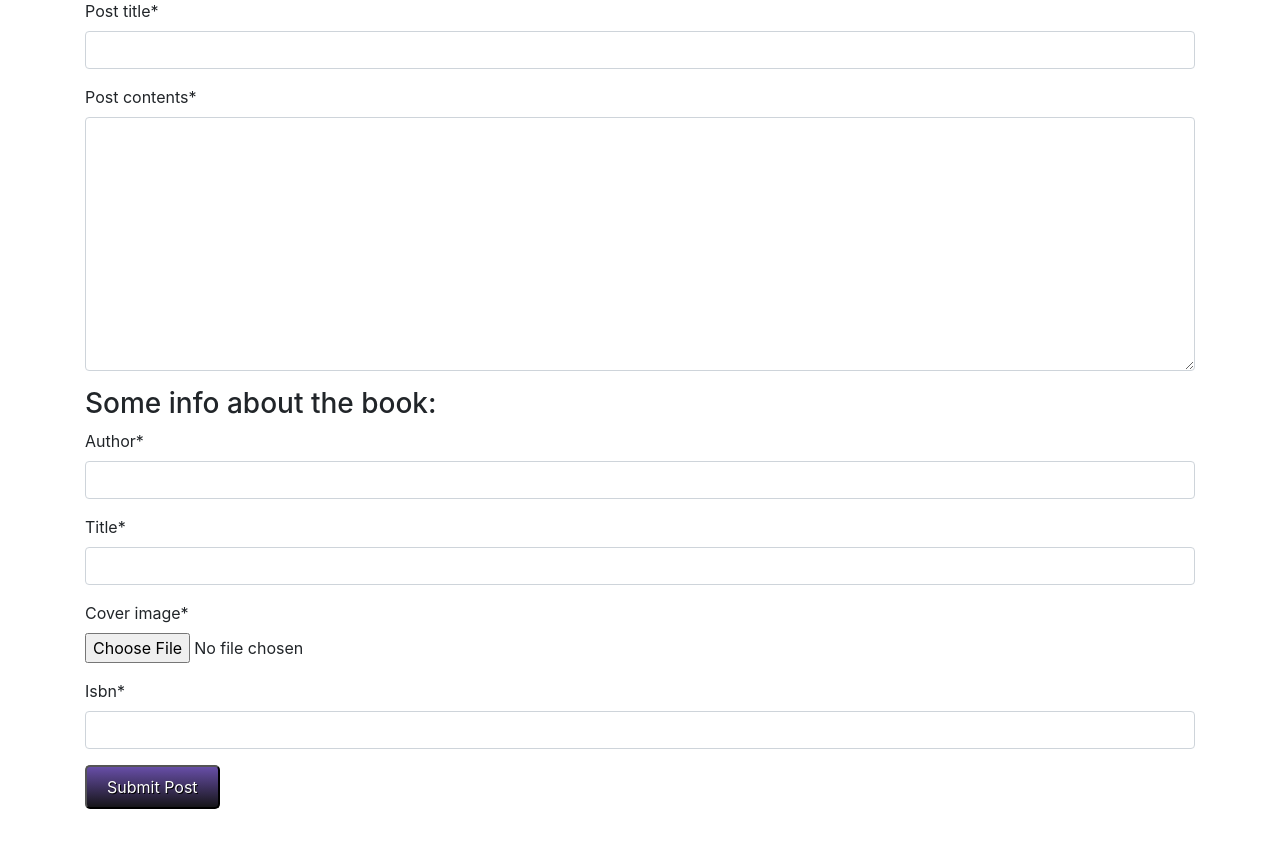
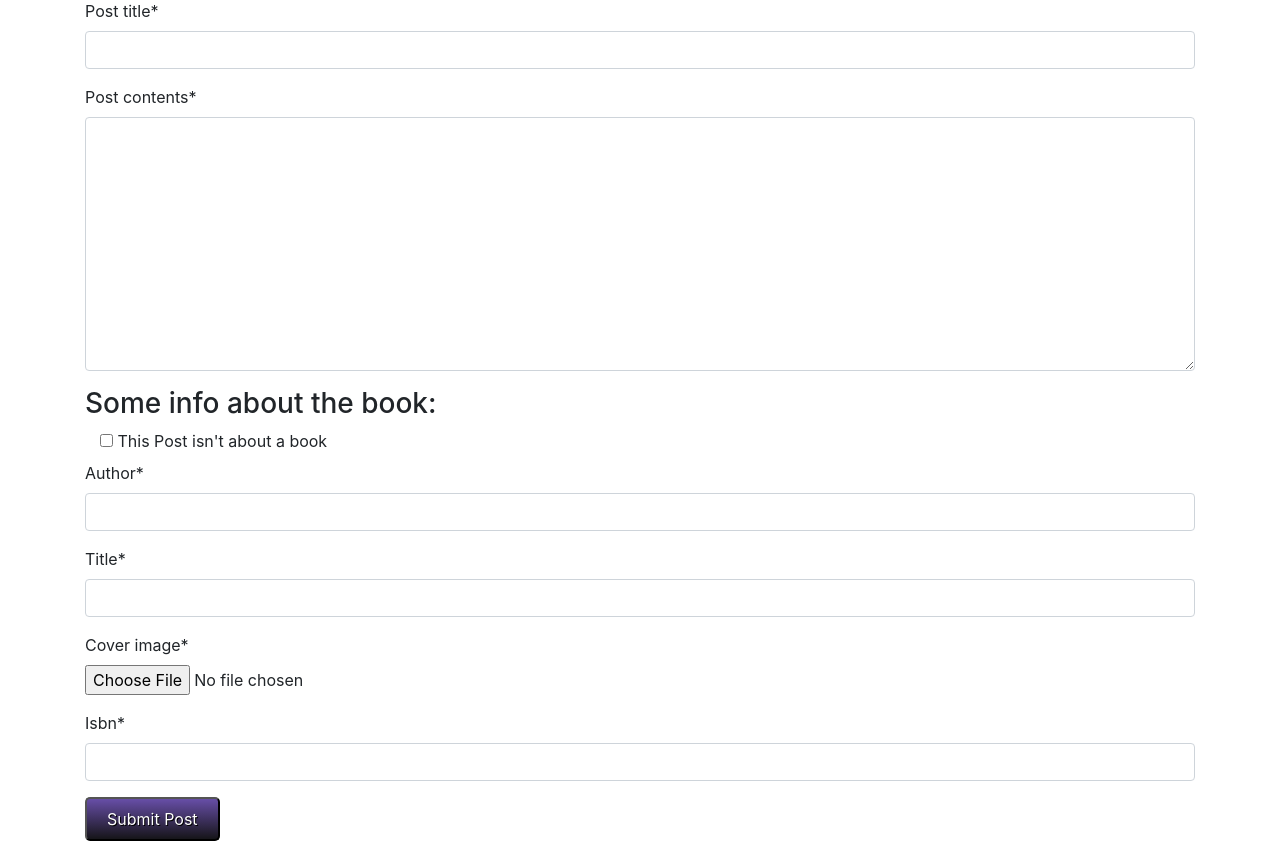
Before and after one commit to mattlefevre/book-blog, a Django app: page /new_post/ in a window 1280 px wide. Shown: the part 741-1582 px from the top of the page. Before the commit the page ends 1550 px from the top, so only its background shows below. Run offline with Django 3.2, Linux system fonts and the light colour scheme; the visitor is signed in with stand-in values (Sample User, id 1); some libraries are stand-ins or nearby versions.

Commit message:
add the button to hide book section from new post form; still needs j/s

```diff
--- a/core/templates/posts/post_form.html
+++ b/core/templates/posts/post_form.html
@@ -17,7 +17,11 @@
     <!-- ToDo: Manually create form to allow customized file-submit for book image -->
     {{ post_form|crispy}}
     <h3>Some info about the book:</h3>
-    <!-- ToDo: Add a "this post isn't about a book" checkbox that hides the book form. -->
+    <!-- ToDo: Add the JS to this button that hides the book form. -->
+        <div class="formgroup container">
+            <input type="checkbox" name="no_book" class="">
+            <label for="no_book">This Post isn't about a book</label>
+        </div>
     {{ book_form|crispy}}
     <button type="submit">Submit Post</button>
 </form>
```
